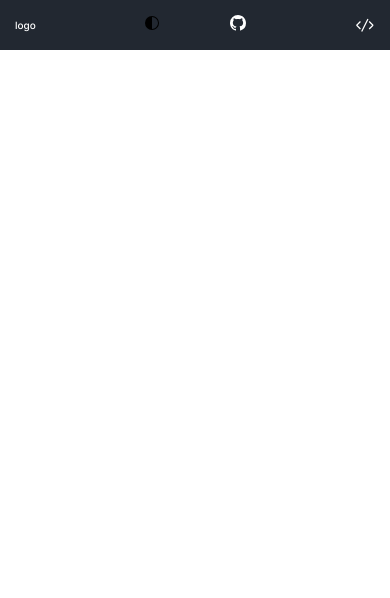
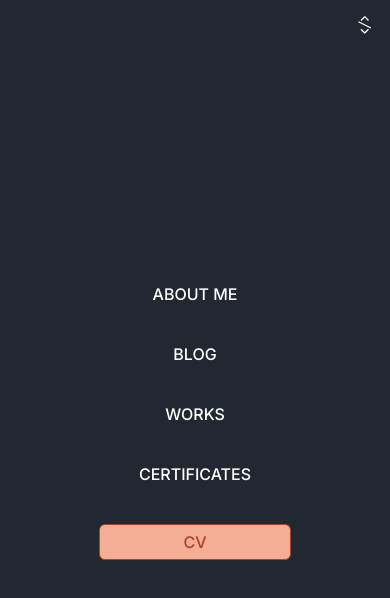
Before and after one commit to HajdukSanchez/web-portfolio, a React app: page / in a window 390 px wide. Both pictures are taken after a click on the element 364 px from the left and 25 px from the top of the page. Shown: the top 598 px of the page. Built offline with nearby package versions, Linux system fonts and the light colour scheme.

Commit message:
:lipstick: [ADD] Styles mobile for header and menu

```diff
--- a/src/components/header/Header.jsx
+++ b/src/components/header/Header.jsx
@@ -1,61 +1,60 @@
 import React, { useState } from 'react'
 import { Link } from 'react-router-dom'
+// * Icons
+import { VscGithubInverted, VscColorMode, VscCode } from 'react-icons/vsc'
 // * Styles
 import {
-  HeaderMenu,
-  Navigator,
-  NavigatorLinks,
+  Container,
+  Navigation,
+  NavigationMenu,
   List,
-  ListItem,
-  MenuHamb,
+  ListMenu,
+  Item,
+  ItemMenu,
+  MenuHamburger,
 } from '../../../styles/components/Header'
-// * Icons
-import { VscGithubInverted, VscColorMode, VscCode } from 'react-icons/vsc'
 
 const Header = () => {
-  const [isMenuOpen, setIsMenuOpen] = useState(false)
   const [showMenu, setShowMenu] = useState(false)
 
   const handleMenu = () => {
-    setIsMenuOpen(!isMenuOpen)
-    if (isMenuOpen) {
-      setShowMenu(true)
-    } else {
-      setShowMenu(false)
-    }
+    setShowMenu(!showMenu) // Toggle the value
   }
 
   return (
     <header>
-      <HeaderMenu>
+      <Container>
         <div>
           <Link to='/'>logo</Link>
         </div>
-        <NavigatorLinks isHidden isOpen={showMenu}>
+        <NavigationMenu open={showMenu}>
+          <ListMenu open={showMenu}>
+            <ItemMenu>
+              <Link to='/about-me'>about me</Link>
+            </ItemMenu>
+            <ItemMenu>
+              <Link to='/blog'>blog</Link>
+            </ItemMenu>
+            <ItemMenu>
+              <Link to='/works'>works</Link>
+            </ItemMenu>
+            <ItemMenu>
+              <Link to='/certificates'>certificates</Link>
+            </ItemMenu>
+            <ItemMenu border>
+              <Link to=''>cv</Link>
+            </ItemMenu>
+          </ListMenu>
+        </NavigationMenu>
+        <Navigation>
           <List>
-            <ListItem>
-              <Link to='/about-me'>about me</Link>
-            </ListItem>
-            <ListItem>
-              <Link to='/blog'>blog</Link>
-            </ListItem>
-            <ListItem>
-              <Link to='/works'>works</Link>
-            </ListItem>
-            <ListItem>
-              <Link to='/certificates'>certificates</Link>
-            </ListItem>
-          </List>
-        </NavigatorLinks>
-        <Navigator>
-          <List>
-            <ListItem isButton isHidden>
+            <Item border hidden>
               <Link to=''>cv</Link>
-            </ListItem>
-            <ListItem>
+            </Item>
+            <Item>
               <VscColorMode />
-            </ListItem>
-            <ListItem>
+            </Item>
+            <Item hidden>
               <a
                 href='https://github.com/HajdukSanchez'
                 target='_blank'
@@ -63,13 +62,13 @@ const Header = () => {
               >
                 <VscGithubInverted />
               </a>
-            </ListItem>
+            </Item>
           </List>
-        </Navigator>
-        <MenuHamb>
-          <VscCode style={{ fill: 'white' }} onClick={() => handleMenu()} />
-        </MenuHamb>
-      </HeaderMenu>
+        </Navigation>
+        <MenuHamburger onClick={() => handleMenu()} open={showMenu}>
+          <VscCode />
+        </MenuHamburger>
+      </Container>
     </header>
   )
 }
--- a/styles/components/Header.js
+++ b/styles/components/Header.js
@@ -1,6 +1,6 @@
 import styled, { css } from 'styled-components'
 
-export const HeaderMenu = styled.div`
+export const Container = styled.div`
   display: flex;
   justify-content: space-between;
   align-items: center;
@@ -9,16 +9,49 @@ export const HeaderMenu = styled.div`
   width: 100%;
 `
 
-export const Navigator = styled.nav`
+export const NavigationMenu = styled.nav`
+  position: fixed;
+  top: 0;
+  left: -100%;
+  right: 0;
+  bottom: 0;
   display: flex;
+  flex-direction: column;
+  justify-content: center;
+  align-items: center;
+  width: 100%;
+  background: #222831;
+  transition: left 0.5s, opacity 0.7s;
+  opacity: 0;
+
+  ${(props) =>
+    props.open &&
+    css`
+      left: 0;
+      opacity: 1;
+    `}
 `
 
-export const NavigatorLinks = styled.nav`
+export const Navigation = styled.nav`
   display: flex;
+  flex-direction: row;
+`
+
+export const ListMenu = styled.ul`
+  display: flex;
+  justify-content: center;
+  align-items: center;
+  font-size: 1.6rem;
+  flex-direction: column;
+  transform: translateY(-100%);
+  transition: transform 0.7s, opacity 0.9s;
+  opacity: 0;
+
   ${(props) =>
-    props.isHidden &&
+    props.open &&
     css`
-      display: none;
+      transform: translateY(0);
+      opacity: 1;
     `}
 `
 
@@ -27,31 +60,73 @@ export const List = styled.ul`
   justify-content: center;
   align-items: center;
   font-size: 1.6rem;
+  flex-direction: row;
 `
 
-export const ListItem = styled.li`
+export const ItemMenu = styled.li`
+  padding: 2rem 4rem;
+  width: 100%;
+  text-transform: uppercase;
+  text-align: center;
+
+  ${(props) =>
+    props.border &&
+    css`
+      margin: 2rem 4rem;
+      padding: 0.7rem;
+      border: 1px solid #ad4226;
+      border-radius: 6px;
+      background-color: #f4ae95;
+      cursor: pointer;
+
+      & > a {
+        color: #ad4226;
+      }
+    `}
+`
+
+export const Item = styled.li`
   margin: 0 2rem;
   padding: 0 1.5rem;
   text-transform: capitalize;
   cursor: pointer;
+
   ${(props) =>
-    props.isButton &&
+    props.border &&
     css`
-      padding: 0.5rem 3rem;
+      padding: 0.7rem 3rem;
       border: 1px solid black;
       border-radius: 6px;
     `}
+
   ${(props) =>
-    props.isHidden &&
+    props.hidden &&
     css`
       display: none;
     `}
+
+  & > svg {
+    fill: #fff;
+  }
 `
 
-export const MenuHamb = styled.div`
+export const MenuHamburger = styled.div`
   display: flex;
   justify-content: center;
   align-items: center;
   font-size: 2rem;
   cursor: pointer;
+  z-index: 1;
+
+  & > svg {
+    fill: white;
+    transform: rotate(0deg);
+    transition: 0.7s;
+
+    ${(props) =>
+      props.open &&
+      css`
+        transform: rotate(90deg);
+      `}
+  }
 `
--- a/styles/globals.css
+++ b/styles/globals.css
@@ -16,6 +16,10 @@ html {
   font-family: 'Inter', sans-serif;
 }
 
+body {
+  position: relative;
+}
+
 ul {
   list-style: none;
 }
@@ -26,7 +30,7 @@ a {
 }
 
 header {
-  position: fixed;
+  position: sticky;
   top: 0;
   left: 0;
   right: 0;
```
